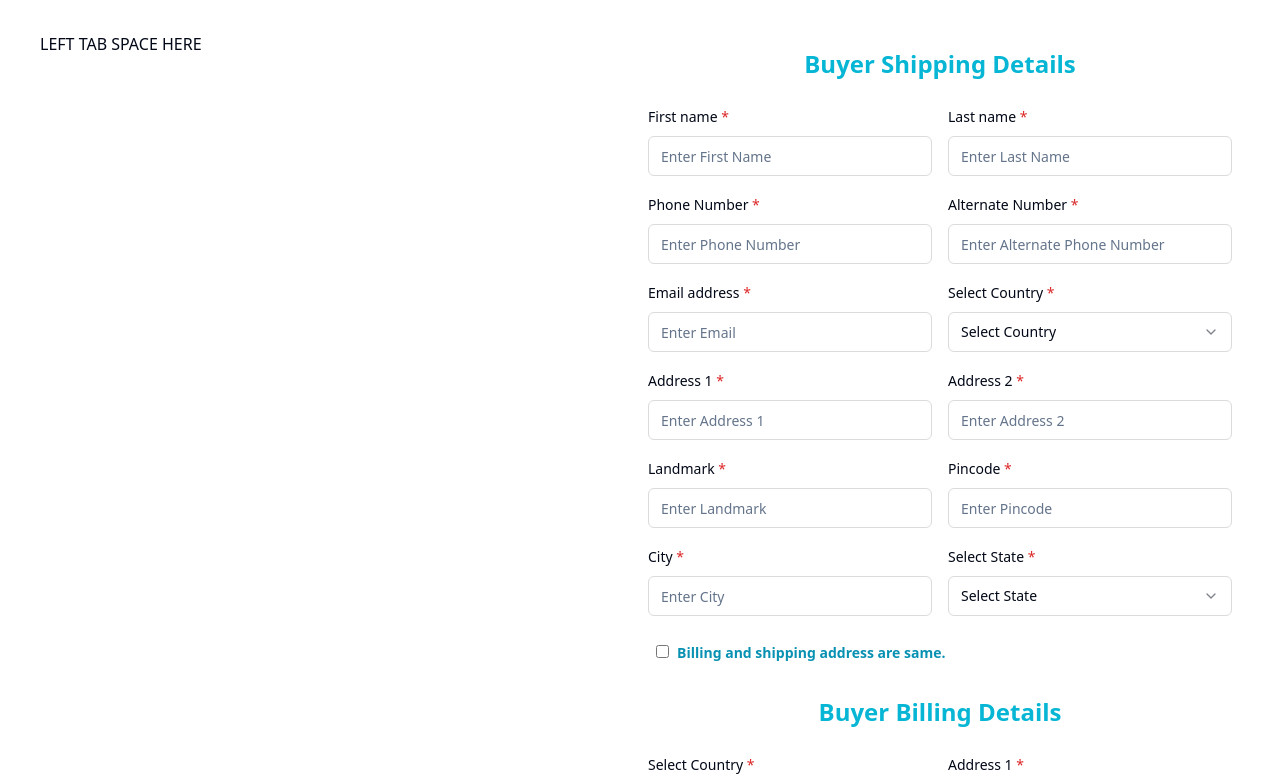
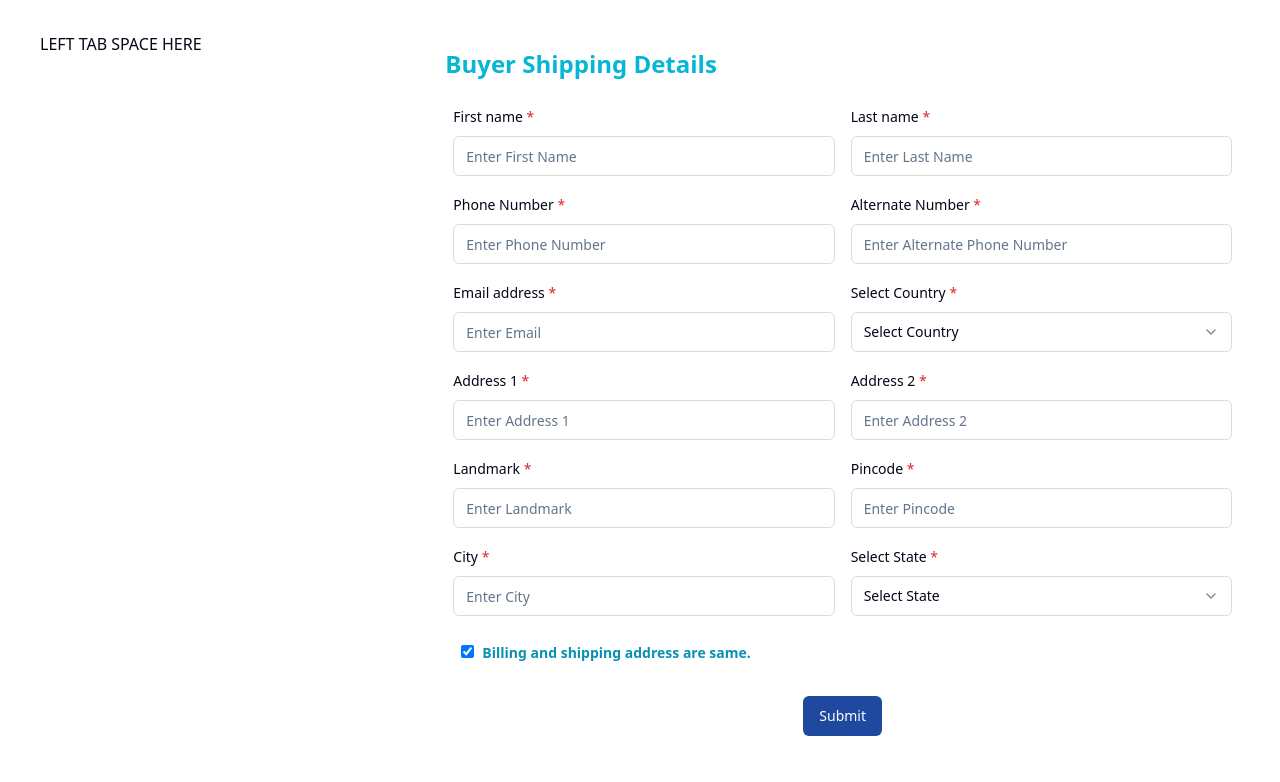
Before and after one commit to shubhamships/responsive-ui-components, a React (Vite) app: page /add-order in a window 1280 px wide. Shown: the top 782 px of the page. Built offline with nearby package versions, Linux system fonts and the light colour scheme.

Commit message:
adjusted lefttab width and content alignment

```diff
--- a/src/components/templates/BillingForm.tsx
+++ b/src/components/templates/BillingForm.tsx
@@ -17,7 +17,7 @@ export default function BillingForm({
 }) {
   return (
     <>
-      <div className="flex flex-col items-center justify-center mt-4 mb-4 font-bold text-cyan-500 text-2xl">
+      <div className="mt-4 mb-4 font-bold text-cyan-500 text-2xl">
         Buyer Billing Details
       </div>
       <div className="grid md:grid-cols-2">
--- a/src/components/templates/ItemDetails.tsx
+++ b/src/components/templates/ItemDetails.tsx
@@ -19,7 +19,7 @@ export default function ItemDetails({
 }) {
   return (
     <>
-      <div className="flex flex-col items-center justify-center mt-4 mb-4 font-bold text-cyan-500 text-2xl">
+      <div className="mt-4 mb-4 font-bold text-cyan-500 text-2xl">
         Item Details
       </div>
       <div className="m-2 font-medium text-sm">
--- a/src/components/templates/OrderDetails.tsx
+++ b/src/components/templates/OrderDetails.tsx
@@ -17,7 +17,7 @@ export default function OrderDetails({
 }) {
   return (
     <>
-      <div className="flex flex-col items-center justify-center mt-4 mb-4 font-bold text-cyan-500 text-2xl">
+      <div className="mt-4 mb-4 font-bold text-cyan-500 text-2xl">
         Order Details
       </div>
       <div className="grid md:grid-cols-2">
--- a/src/components/templates/ShippingForm.tsx
+++ b/src/components/templates/ShippingForm.tsx
@@ -17,10 +17,10 @@ export default function ShippingForm({
 }) {
   return (
     <>
-      <div className="flex flex-col items-center justify-center my-4 font-bold text-cyan-500 text-2xl">
+      <div className="my-4 font-bold text-cyan-500 text-2xl">
         Buyer Shipping Details
       </div>
-      <div className="grid md:grid-cols-2">
+      <div className=" grid md:grid-cols-2">
         <div id="firstNameField" className="m-2">
           <Label htmlFor="firstName" className="">
             First name <span className="text-red-600">*</span>
--- a/src/pages/AddOrder.tsx
+++ b/src/pages/AddOrder.tsx
@@ -29,7 +29,7 @@ export default function AddOrder() {
     stateBilling: "",
     countryBilling: "",
   });
-  const [check, setCheck] = useState(false);
+  const [check, setCheck] = useState(true);
   //function to set billingForm when entering value in form field
   const handleInputChange = (e: React.ChangeEvent<HTMLInputElement>) => {
     setBillingForm({
@@ -91,13 +91,13 @@ export default function AddOrder() {
 
   return (
     <>
-      <div className="p-4">
+      <main className="p-4">
         <div className="m-4 px-2">
-          <div className="md:grid md:grid-cols-2">
-            <div>
+          <div className="grid grid-cols-1 md:grid-cols-3 gap-4">
+            <div className="md:col-span-1">
               <LeftTab />
             </div>
-            <div>
+            <div className="md:col-span-2">
               <form onSubmit={handleSubmit}>
                 <ShippingForm
                   billingForm={billingForm}
@@ -109,6 +109,7 @@ export default function AddOrder() {
                   <Label className="text-cyan-600 font-bold">
                     <input
                       type="checkbox"
+                      defaultChecked={true}
                       onChange={handleCheckboxChange}
                       className="mr-2"
                     />
@@ -130,7 +131,7 @@ export default function AddOrder() {
             </div>
           </div>
         </div>
-      </div>
+      </main>
     </>
   );
 }
--- a/src/pages/AddOrder2.tsx
+++ b/src/pages/AddOrder2.tsx
@@ -1,3 +1,131 @@
+// import OrderDetails from "@/components/templates/OrderDetails";
+// import { useState } from "react";
+// import { Button } from "@/components/ui/button";
+// import ItemDetails from "@/components/templates/ItemDetails";
+// import { useNavigate } from "react-router-dom";
+// import LeftTab from "@/components/templates/LeftTab";
+
+// export default function AddOrder2() {
+//   const [orderForm, setOrderForm] = useState({
+//     invoiceNumber: "",
+//     invoiceDate: "",
+//     invoiceCurrency: "",
+//     orderRef: "",
+//     ioss: "",
+//     prodName: "",
+//     sku: "",
+//     hsn: "",
+//     qty: "",
+//     unitPrice: "",
+//     igst: "",
+//   });
+//   const navigateTo = useNavigate();
+
+//   const handleInputChange = (e: React.ChangeEvent<HTMLInputElement>) => {
+//     setOrderForm({
+//       ...orderForm,
+//       [e.target.id]: e.target.value,
+//     });
+//   };
+
+//   const handleCurrency = (value: string) => {
+//     setOrderForm({
+//       ...orderForm,
+//       invoiceCurrency: value,
+//     });
+//   };
+
+//   const handleIGST = (value: string) => {
+//     setOrderForm({
+//       ...orderForm,
+//       igst: value,
+//     });
+//   };
+
+//   const handleSubmit = (e: React.FormEvent<HTMLFormElement>) => {
+//     e.preventDefault();
+//     console.log(orderForm);
+//     navigateTo("/add-order3");
+//   };
+
+//   //Trying for dynamic inputs
+//   const [itemForm, setItemForm] = useState([
+//     { id: 1, prodName: "", sku: "", hsn: "", qty: "", unitPrice: "", igst: "" },
+//   ]);
+//   const handleChange = (index, event) => {
+//     const { name, value } = event.target;
+//     const list = [...itemForm];
+//     list[index][name] = value;
+//     setItemForm(list);
+
+//     // Updating corresponding fields in orderForm
+//     const updatedOrderForm = {
+//       ...orderForm,
+//       prodName: list[index].prodName,
+//       sku: list[index].sku,
+//       hsn: list[index].hsn,
+//       qty: list[index].qty,
+//       unitPrice: list[index].unitPrice,
+//       igst: list[index].igst,
+//     };
+//     setOrderForm(updatedOrderForm);
+//   };
+
+//   const addInputField = () => {
+//     const maxId = Math.max(...itemForm.map((item) => item.id));
+//     const newId = maxId + 1;
+//     setItemForm([
+//       ...itemForm,
+//       {
+//         id: newId,
+//         prodName: "",
+//         sku: "",
+//         hsn: "",
+//         qty: "",
+//         unitPrice: "",
+//         igst: "",
+//       },
+//     ]);
+//   };
+
+//   const removeInputFields = (index) => {
+//     const rows = [...itemForm];
+//     rows.splice(index, 1);
+//     setItemForm(rows);
+//   };
+
+//   return (
+//     <>
+//       <main className="m-4 px-2">
+//         <div className="md:grid md:grid-cols-2">
+//           <div>
+//             <LeftTab />
+//           </div>
+//           <div>
+//             <form onSubmit={handleSubmit}>
+//               <OrderDetails
+//                 orderForm={orderForm}
+//                 handleInputChange={handleInputChange}
+//                 handleCurrency={handleCurrency}
+//               />
+//               <ItemDetails
+//                 removeInputFields={removeInputFields}
+//                 itemForm={itemForm}
+//                 handleChange={handleChange}
+//                 addInputField={addInputField}
+//                 handleIGST={handleIGST}
+//               />
+//               <div className="flex flex-col items-center justify-center mt-4 mb-2">
+//                 <Button type="submit">Submit</Button>
+//               </div>
+//             </form>
+//           </div>
+//         </div>
+//       </main>
+//     </>
+//   );
+// }
+
 import OrderDetails from "@/components/templates/OrderDetails";
 import { useState } from "react";
 import { Button } from "@/components/ui/button";
@@ -97,11 +225,11 @@ export default function AddOrder2() {
   return (
     <>
       <main className="m-4 px-2">
-        <div className="md:grid md:grid-cols-2">
-          <div>
+        <div className="grid grid-cols-1 md:grid-cols-3 gap-4">
+          <div className="md:col-span-1">
             <LeftTab />
           </div>
-          <div>
+          <div className="md:col-span-2">
             <form onSubmit={handleSubmit}>
               <OrderDetails
                 orderForm={orderForm}
--- a/src/pages/AddOrder3.tsx
+++ b/src/pages/AddOrder3.tsx
@@ -32,12 +32,12 @@ export default function AddOrder3() {
   };
   return (
     <>
-      <div className="md:grid md:grid-cols-2">
-        <div>
+      <div className="grid grid-cols-1 md:grid-cols-3 gap-4">
+        <div className="md:col-span-1">
           <LeftTab />
         </div>
-        <div>
-          <div className="grid grid-cols-1 justify-center text-center m-4">
+        <div className="md:col-span-2">
+          <div className="m-4">
             <p className="font-bold text-cyan-500 text-2xl mb-2">
               Shipment Details
             </p>
--- a/src/pages/AddOrder4.tsx
+++ b/src/pages/AddOrder4.tsx
@@ -28,12 +28,12 @@ export default function AddOrder4() {
 
   return (
     <>
-      <div className="md:grid md:grid-cols-2">
-        <div>
+      <div className="grid grid-cols-1 md:grid-cols-3 gap-4">
+        <div className="md:col-span-1">
           <LeftTab />
         </div>
-        <div>
-          <div className="grid grid-cols-1 justify-center text-center m-4 p-2">
+        <div className="md:col-span-2">
+          <div className="m-4 p-2">
             <p className="font-bold text-cyan-500 text-2xl mb-2">
               Select Shipping Partner
             </p>
```
